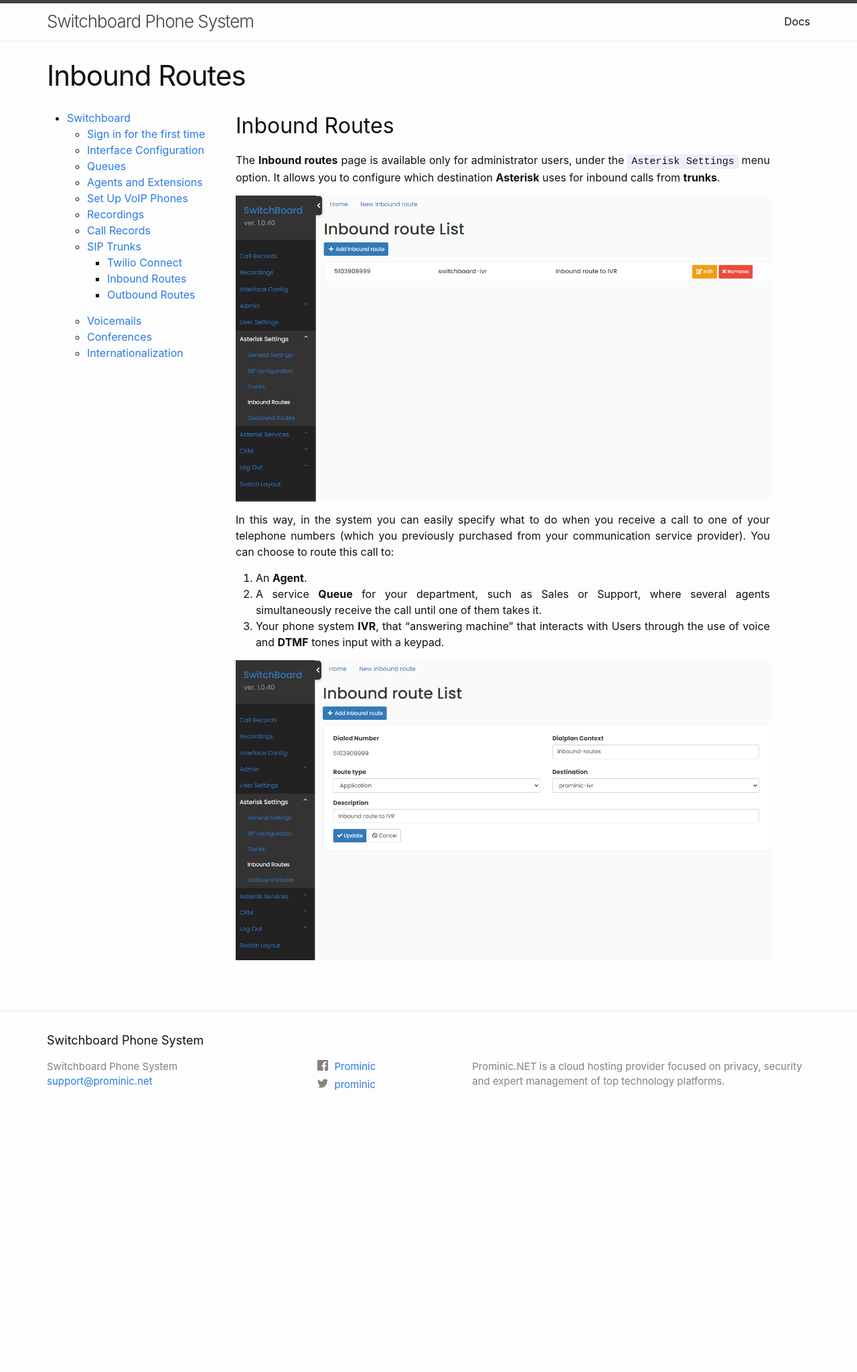
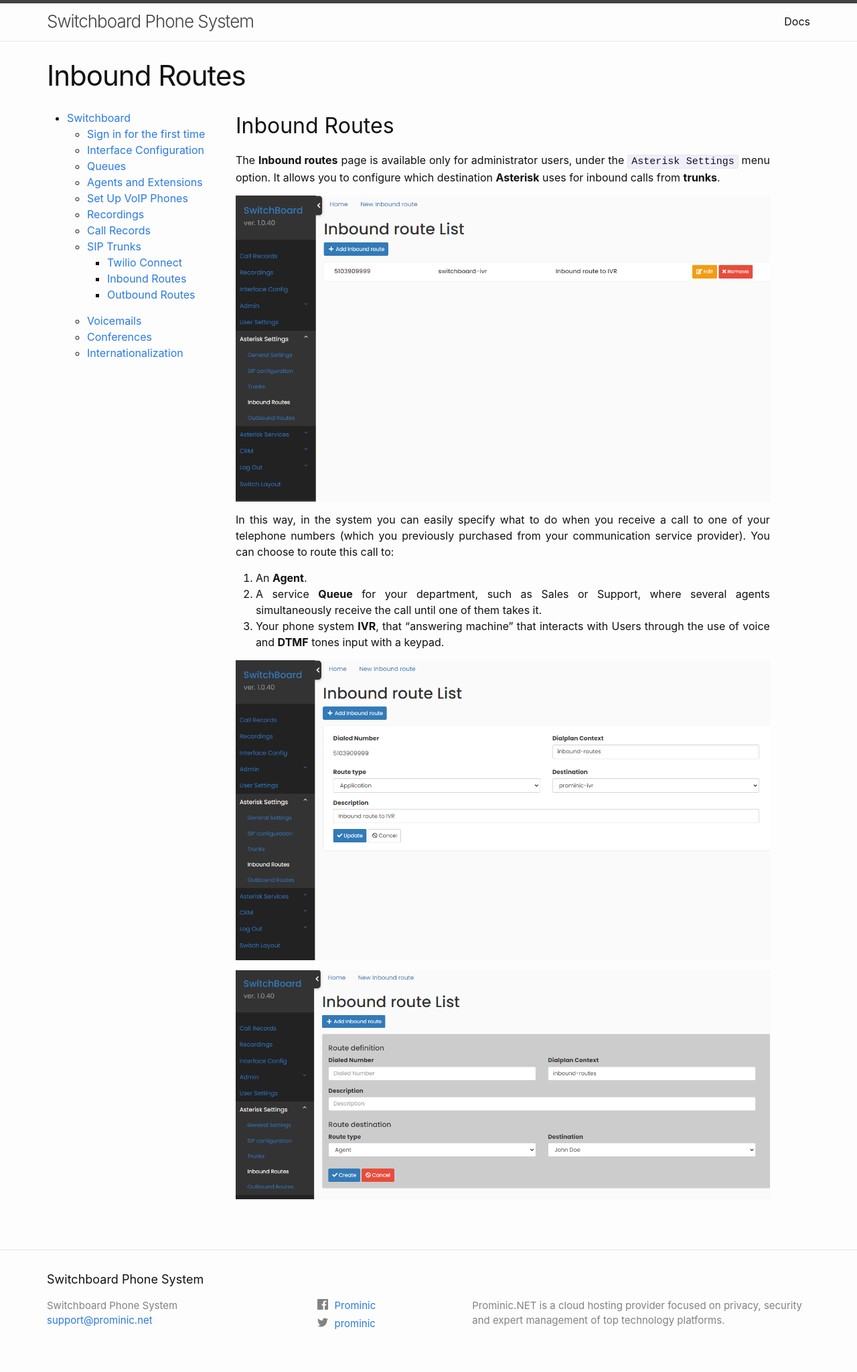
Before and after one commit to PhoneSwitchBoard/Switchboard-Website-Docs, a Jekyll site: the page built from docs/inbound_route.md, in a window 1280 px wide. Shown: the whole page at 67% size. Built offline with Jekyll 4.4.1, drawn with Linux system fonts in a browser that asks for light colours; before the commit the page ends 1692 px from its top, so only the background shows below that.

Commit message:
Inbound Route updates

```diff
--- a/docs/inbound_route.md
+++ b/docs/inbound_route.md
@@ -20,4 +20,7 @@ In this way, in the system you can easily specify what to do when you receive a
 3. Your phone system **IVR**, that "answering machine" that interacts with Users through the use of voice and **DTMF** tones input with a keypad.
 
 
+![Screenshot: Edit Inbound Route](./../images/inbound_route_edit.png)
+
+
 ![Screenshot: Create Inbound Route](./../images/inbound_route_create.png)
```
Also changed, not shown: images/inbound_route_create.png, images/inbound_route_edit.png (added).
